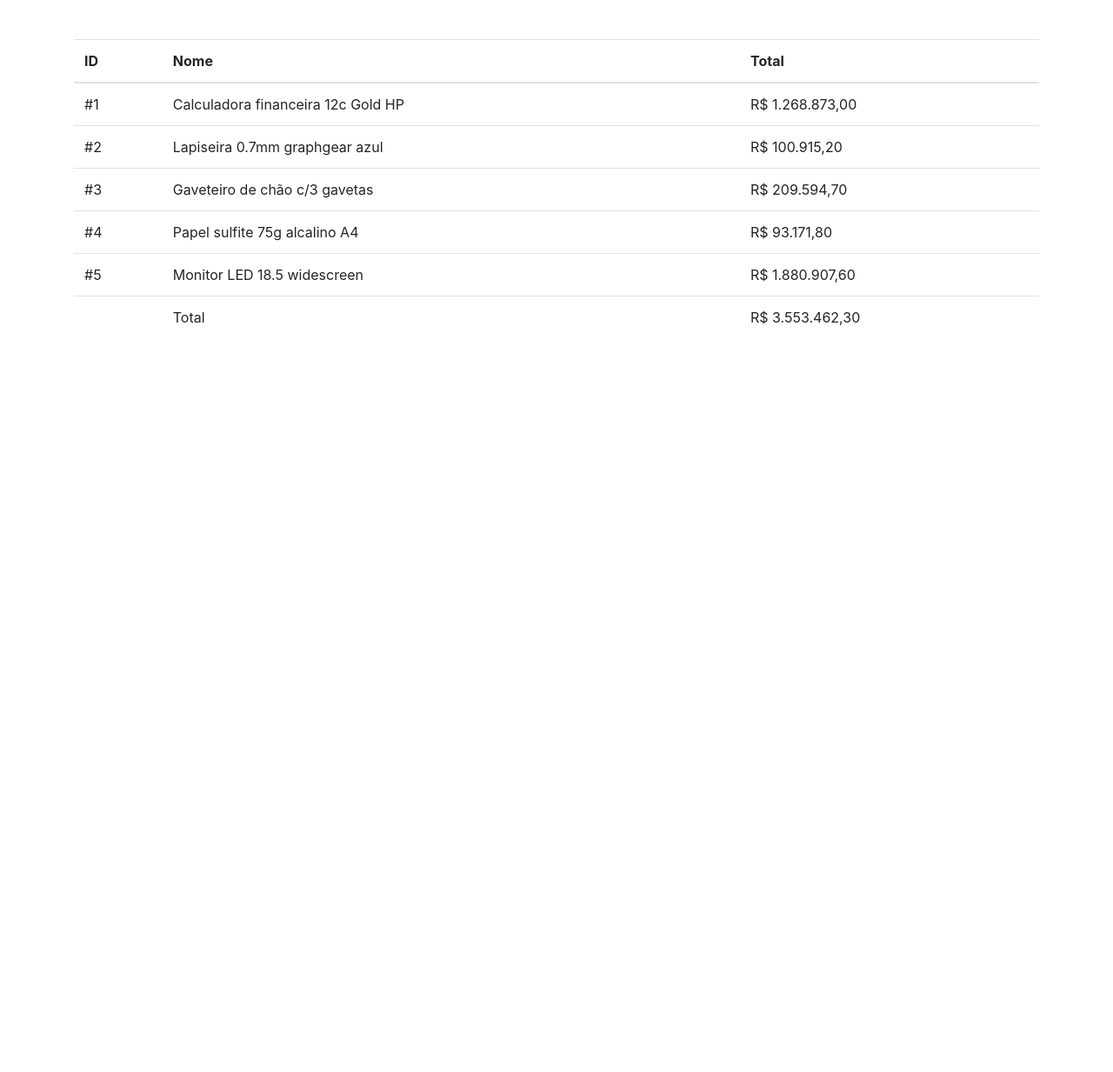
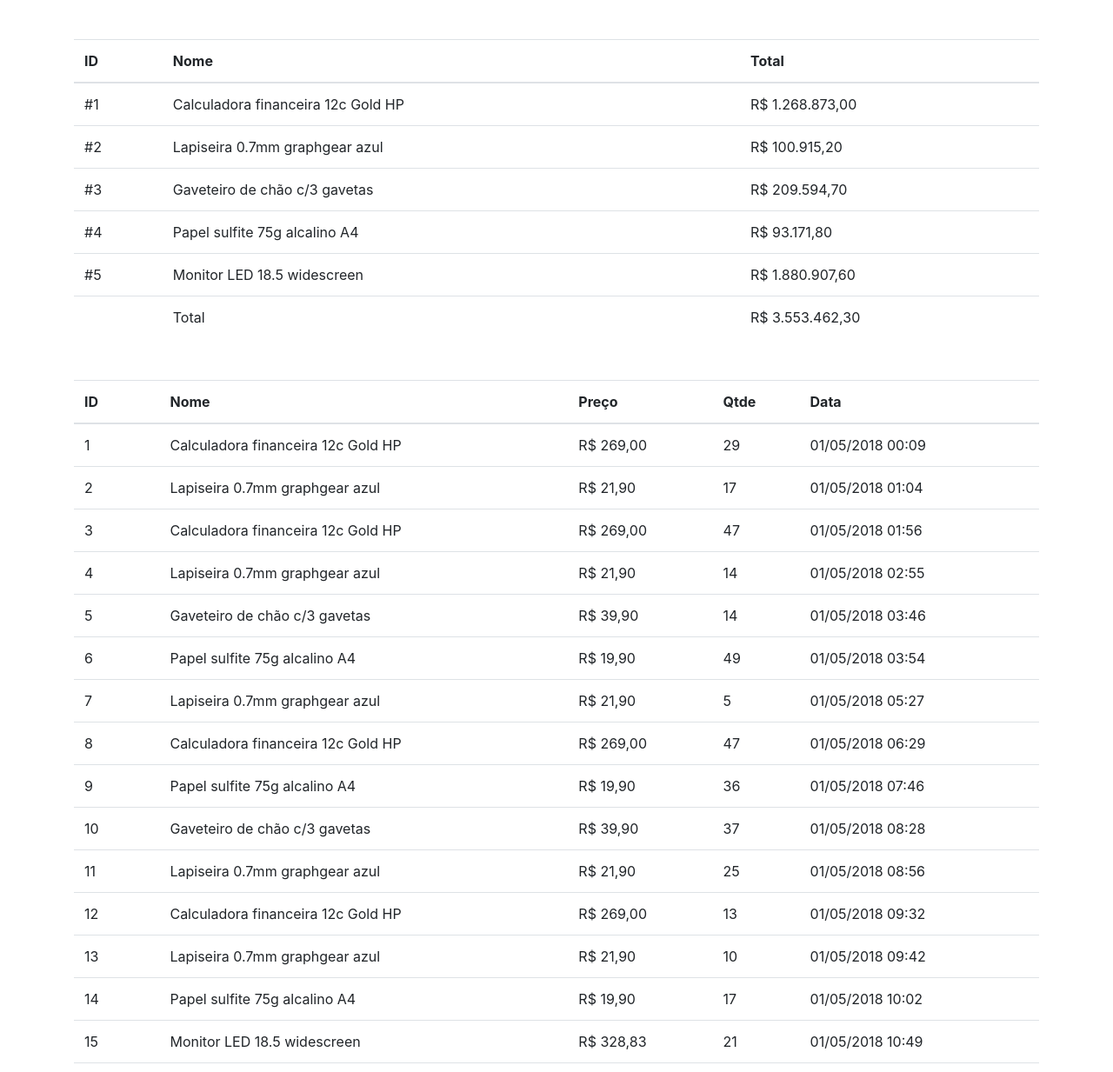
Before and after one commit to Ismaelp96/fundamentos-vueJS, a website: page sales/index.html in a window 1280 px wide. Shown: the part 67-1300 px from the top of the page at 87% size. Before the commit the page ends 800 px from the top, so only its background shows below. Drawn offline with Linux system fonts and the light colour scheme.

Commit message:
retirando comentários

```diff
--- a/sales/index.html
+++ b/sales/index.html
@@ -32,7 +32,7 @@
           </tr>
         </tfoot>
       </table>
-      <!-- <table class="mt-5 table">
+      <table class="mt-5 table">
         <thead>
           <tr>
             <th>ID</th>
@@ -51,7 +51,7 @@
             <td>{{ sale.date }}</td>
           </tr>
         </tbody>
-      </table> -->
+      </table>
     </div>
   </div>
   <body>
```
